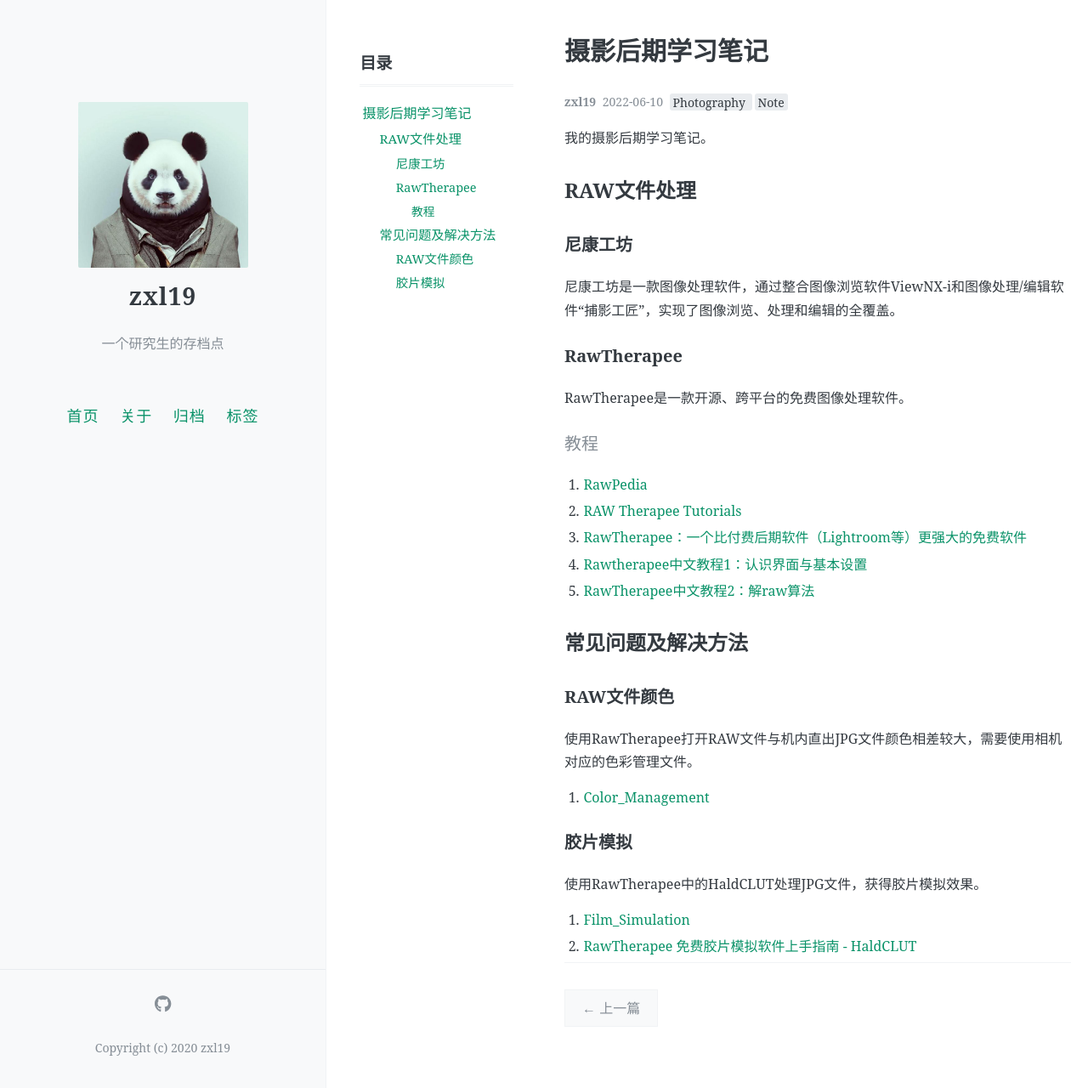
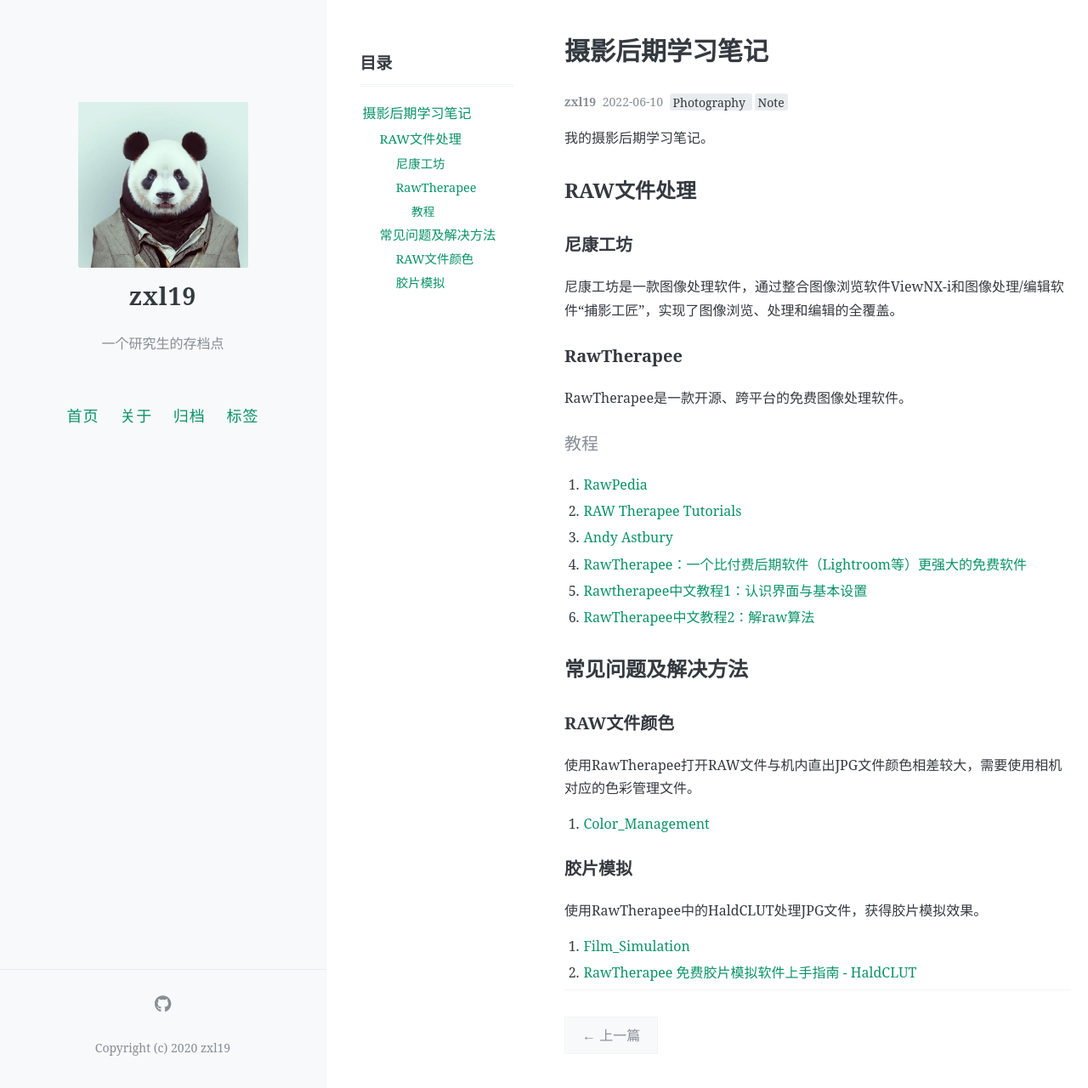
Before and after one commit to zxl19/zxl19.github.io, a Jekyll site: the page built from _posts/2022-06-10-photography-postprocess.md, in a window 1280 px wide and 1280 px high. Shown: the whole window at 85% size. Built offline with Jekyll 4.4.1, drawn with Linux system fonts in a browser that asks for light colours; comment, search, counter and statistics services are not loaded.

Commit message:
Update 2022-06-10-photography-postprocess.md

```diff
--- a/_posts/2022-06-10-photography-postprocess.md
+++ b/_posts/2022-06-10-photography-postprocess.md
@@ -27,9 +27,10 @@ RawTherapee是一款开源、跨平台的免费图像处理软件。
 
 1. [RawPedia](http://rawpedia.rawtherapee.com/Main_Page)
 2. [RAW Therapee Tutorials](https://www.youtube.com/channel/UCjaDzx2O_Fw-LukahyF5RwA)
-3. [RawTherapee：一个比付费后期软件（Lightroom等）更强大的免费软件](https://www.bilibili.com/video/BV1JK4y1v7CM)
-4. [Rawtherapee中文教程1：认识界面与基本设置](https://www.bilibili.com/video/BV1QA411P7Uy)
-5. [RawTherapee中文教程2：解raw算法](https://www.bilibili.com/video/BV1g64y1e76a)
+3. [Andy Astbury](https://www.youtube.com/c/AndyAstbury)
+4. [RawTherapee：一个比付费后期软件（Lightroom等）更强大的免费软件](https://www.bilibili.com/video/BV1JK4y1v7CM)
+5. [Rawtherapee中文教程1：认识界面与基本设置](https://www.bilibili.com/video/BV1QA411P7Uy)
+6. [RawTherapee中文教程2：解raw算法](https://www.bilibili.com/video/BV1g64y1e76a)
 
 ## 常见问题及解决方法
 
```
